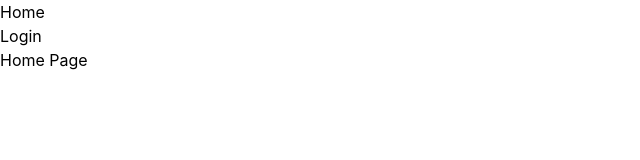
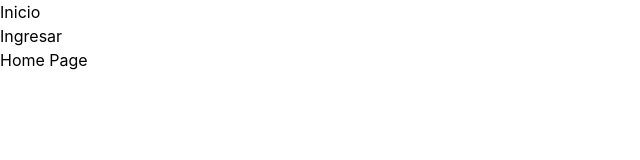
Before and after one commit to DaironBA/Recoleccion-de-residuos, a React (Vite) app in the folder apps/front/: page / in a window 1280 px wide. Shown: the top 160 px of the page, without its empty margins (0-640 px from the left). Built offline with nearby package versions, Linux system fonts and the light colour scheme.

Commit message:
feat: adding user icon in login and navbar

```diff
--- a/apps/front/src/components/InputText.jsx
+++ b/apps/front/src/components/InputText.jsx
@@ -14,11 +14,11 @@ function InputText({ className, ...props }) {
     return (
         <div className={`flex flex-col gap-2 ${className}`}>
             <label htmlFor={props.id} className="block text-sm font-semibold">{props.label}{props.required && <span >*</span>} </label>
-            <div className={`flex items-center border border-gray-300 rounded-xl p-2 w-full h-10 ${isFocused ? 'border-gray-700 outline-none' : 'border-gray-300'}`}>
+            <div className={`relative flex items-center border border-gray-300 rounded-xl w-full h-10 overflow-hidden ${isFocused ? 'border-gray-700 outline-none' : 'border-gray-300'}`}>
                 {/* Ícono al inicio */}
-                {props.startIcon && <props.startIcon className={`text-gray-700 aspect-square h-full mr-2 ${props.onStartIconClick ? 'cursor-pointer' : ''}`} onClick={props.onStartIconClick} />}
+                {props.startIcon && <props.startIcon className={`absolute left-2 text-gray-700 aspect-square h-full mr-2 ${props.onStartIconClick ? 'cursor-pointer' : ''}`} onClick={props.onStartIconClick} />}
                 <input
-                    className='flex-1 w-full h-10 outline-none'
+                    className={`flex-1 w-full h-10 outline-none ${props.startIcon ? 'pl-10' : ''} ${props.endIcon ? 'pr-10' : ''}`}
                     type={props.type}
                     id={props.id}
                     name={props.name}
@@ -27,7 +27,7 @@ function InputText({ className, ...props }) {
                     onFocus={handleFocus}  // Cuando el input obtiene el foco
                     onBlur={handleBlur}    // Cuando el input pierde el foco
                 />
-                {props.endIcon && <props.endIcon className={`text-gray-700 aspect-square h-full ml-2 ${props.onEndIconClick ? 'cursor-pointer' : ''}`} onClick={props.onEndIconClick} />}
+                {props.endIcon && <props.endIcon className={`absolute right-2 text-gray-700 aspect-square h-full ml-2 ${props.onEndIconClick ? 'cursor-pointer' : ''}`} onClick={props.onEndIconClick} />}
             </div>
         </div>
     );
--- a/apps/front/src/components/Nav.jsx
+++ b/apps/front/src/components/Nav.jsx
@@ -1,16 +1,23 @@
-import { BrowserRouter, Link } from "react-router";
+import { Link, useLocation } from "react-router";
+
+const navItems = [
+  { path: "/", label: "Inicio" },
+  { path: "/login", label: "Ingresar" },
+];
 
 function Nav() {
+
+  const location = useLocation();
+
   return (
       <div>
-        <nav>
-        <ul>
-          <li>
-            <Link to="/">Home</Link>
-          </li>
-          <li>
-            <Link to="/login">Login</Link>
-          </li>
+        <nav className="p-4 bg-tertiary-default">
+        <ul className="flex space-x-4 mx-auto w-fit">
+          {navItems.map((item) => (
+            <li className={`text-primary-default font-bold ${location.pathname === item.path ? 'font-bolder underline' : ''}`} key={item.path}>
+              <Link to={item.path}>{item.label}</Link>
+            </li>
+          ))}
         </ul>
       </nav>
     </div>
--- a/apps/front/src/pages/Login.jsx
+++ b/apps/front/src/pages/Login.jsx
@@ -2,7 +2,7 @@ import InputText from "../components/InputText";
 import { useNavigate } from "react-router-dom";
 import Img from "../components/Img";
 import { Link } from "react-router";
-import { Eye, EyeOff, Lock } from "lucide-react";
+import { Eye, EyeOff, Lock, User } from "lucide-react";
 import { useState } from "react";
 import LoginLayout from "../components/LoginLAyout";
 
@@ -26,6 +26,7 @@ function Login() {
               id="email"
               name="email"
               placeholder="Ingrese su correo electrónico"
+              startIcon={User}
               required={false}
             />
             <InputText
```
